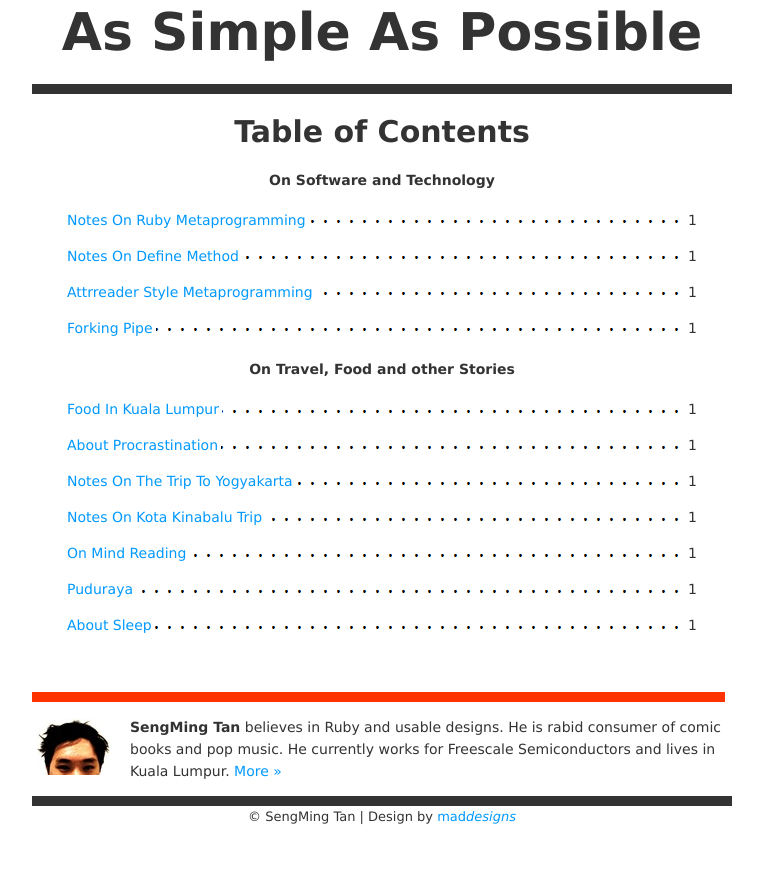
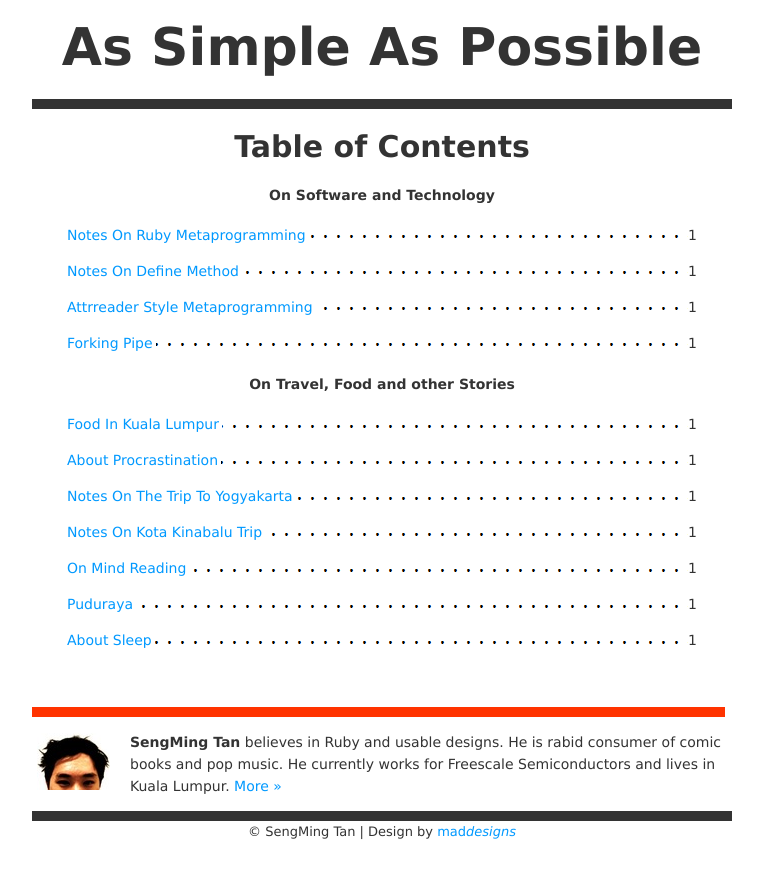
Before and after one commit to tansengming/tansengming.github.com, a Jekyll site: the page built from index.html, in a window 1280 px wide. Shown: the top 878 px of the page, without its empty margins (258-1021 px from the left). Built offline with Jekyll 4.4.1, drawn with Linux system fonts in a browser that asks for light colours; Markdown is read by kramdown in place of the engine named in the settings; comment, search, counter and statistics services are not loaded.

Commit message:
fixes margins on top and bottom

```diff
--- a/_todos.yml
+++ b/_todos.yml
@@ -1,2 +1,3 @@
 todos:
   - finish writing bio
+  - fix page count on the index
--- a/stylesheets/styles.css
+++ b/stylesheets/styles.css
@@ -56,6 +56,7 @@ width:700px;
 min-height:60px;
 width:100%;
 margin:0;
+margin-top: 15px;
 }
 
 h1 {
@@ -94,8 +95,7 @@ width:100%;
 float:left;
 border-top:10px #333 solid;
 text-align:center;
-/*margin-top:20px;*/
-/*font-weight:700;*/
+margin-bottom:10px;
 font-size: small;
 }
 
```
